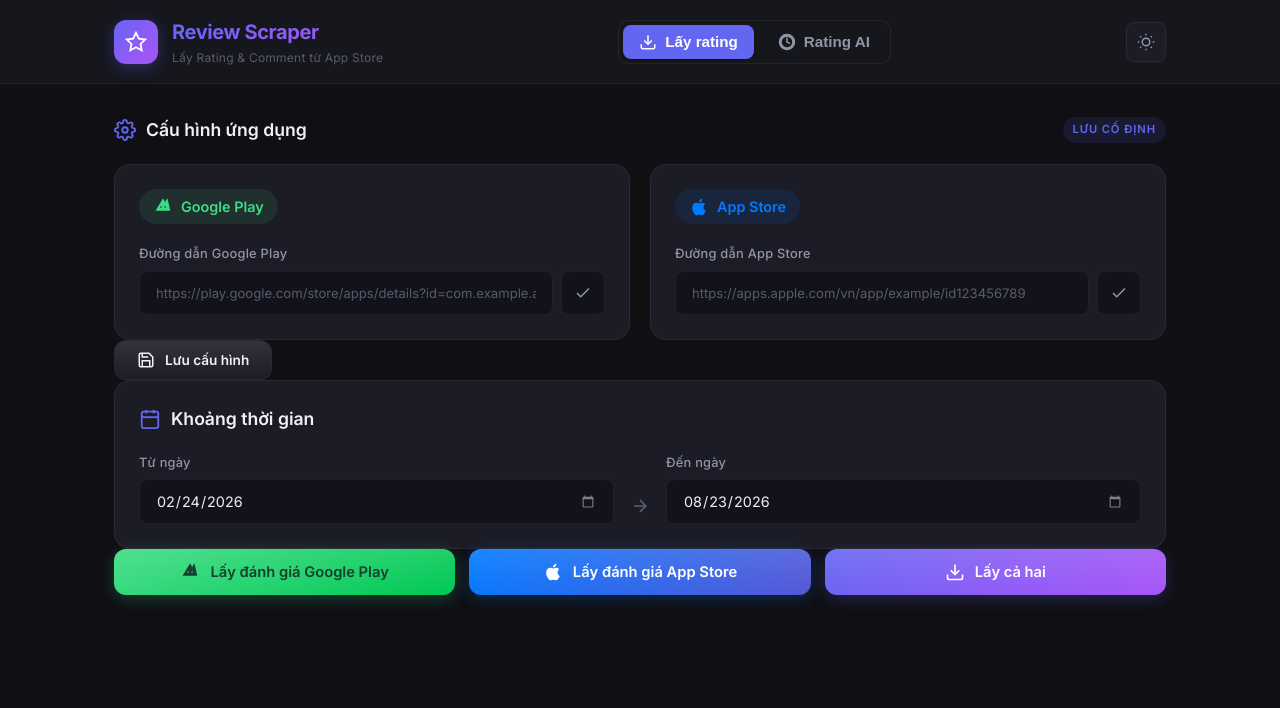
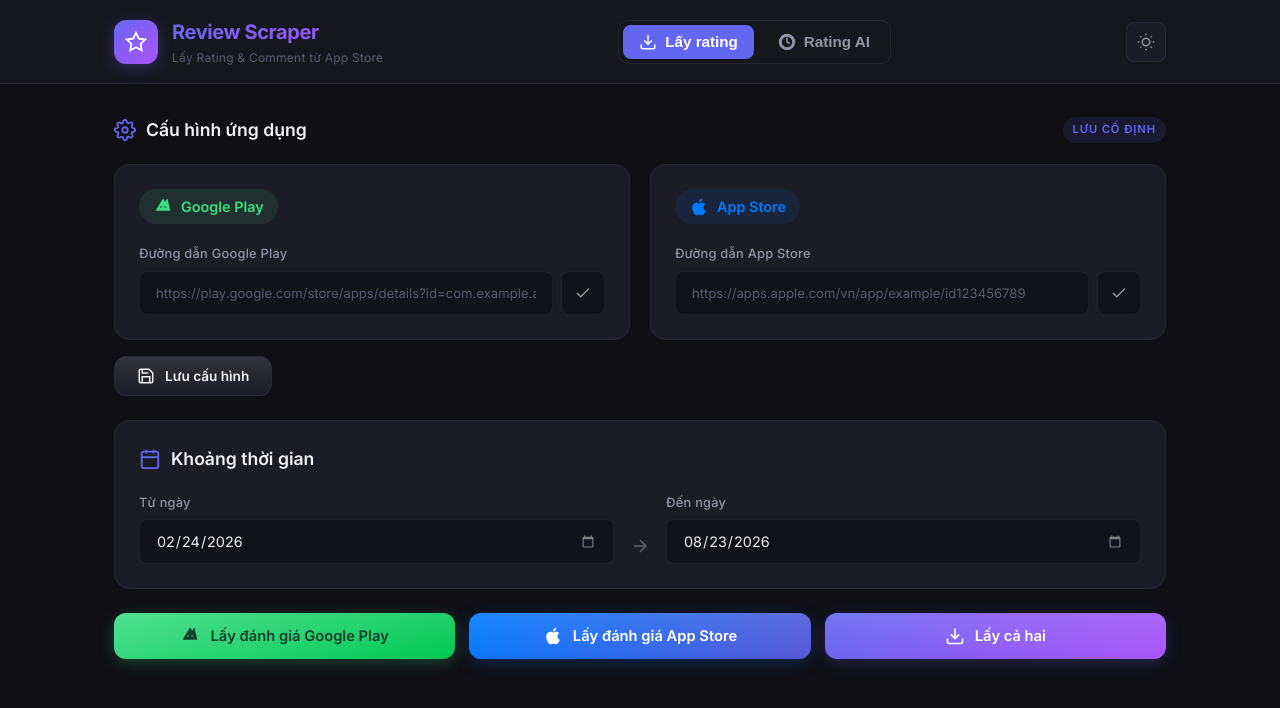
Before and after one commit to nhatvuminh/get-rating-comment-on-store, a website: page public/index.html in a window 1280 px wide. Drawn offline with Linux system fonts and the light colour scheme; no server answers.

Commit message:
fix: Adjust vertical section spacing and button margins for clean card layout

```diff
--- a/public/style.css
+++ b/public/style.css
@@ -513,6 +513,7 @@ input[type="date"]::-webkit-calendar-picker-indicator {
   color: var(--text-primary);
   padding: 10px 22px;
   font-size: 0.85rem;
+  margin-top: 16px;
 }
 
 .btn-save:hover:not(:disabled) {
@@ -1335,7 +1336,9 @@ input[type="date"]::-webkit-calendar-picker-indicator {
 }
 
 .mode-view.active {
-  display: block;
+  display: flex;
+  flex-direction: column;
+  gap: 24px;
 }
 
 /* File Dropzone & Chips Styles */
```
